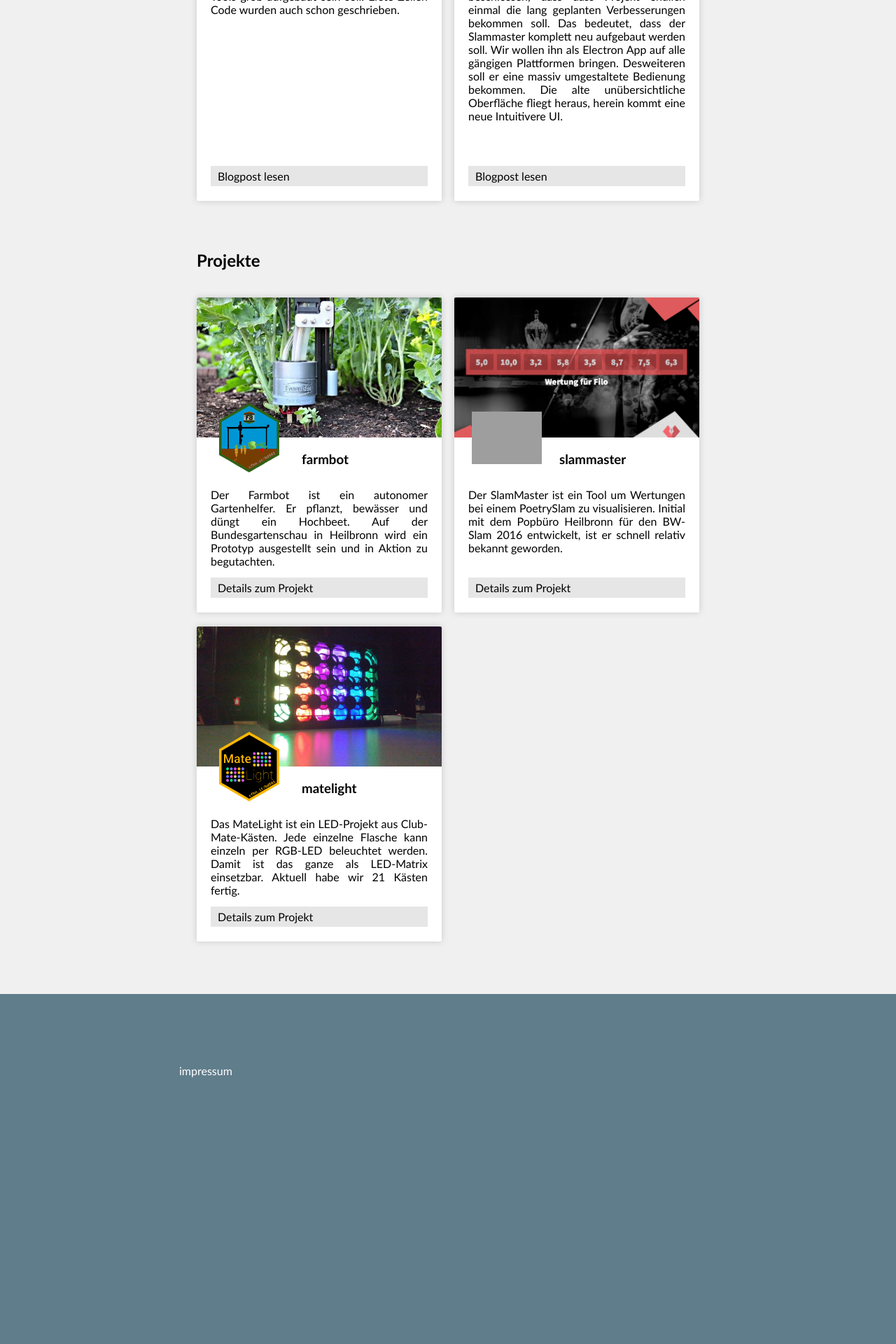
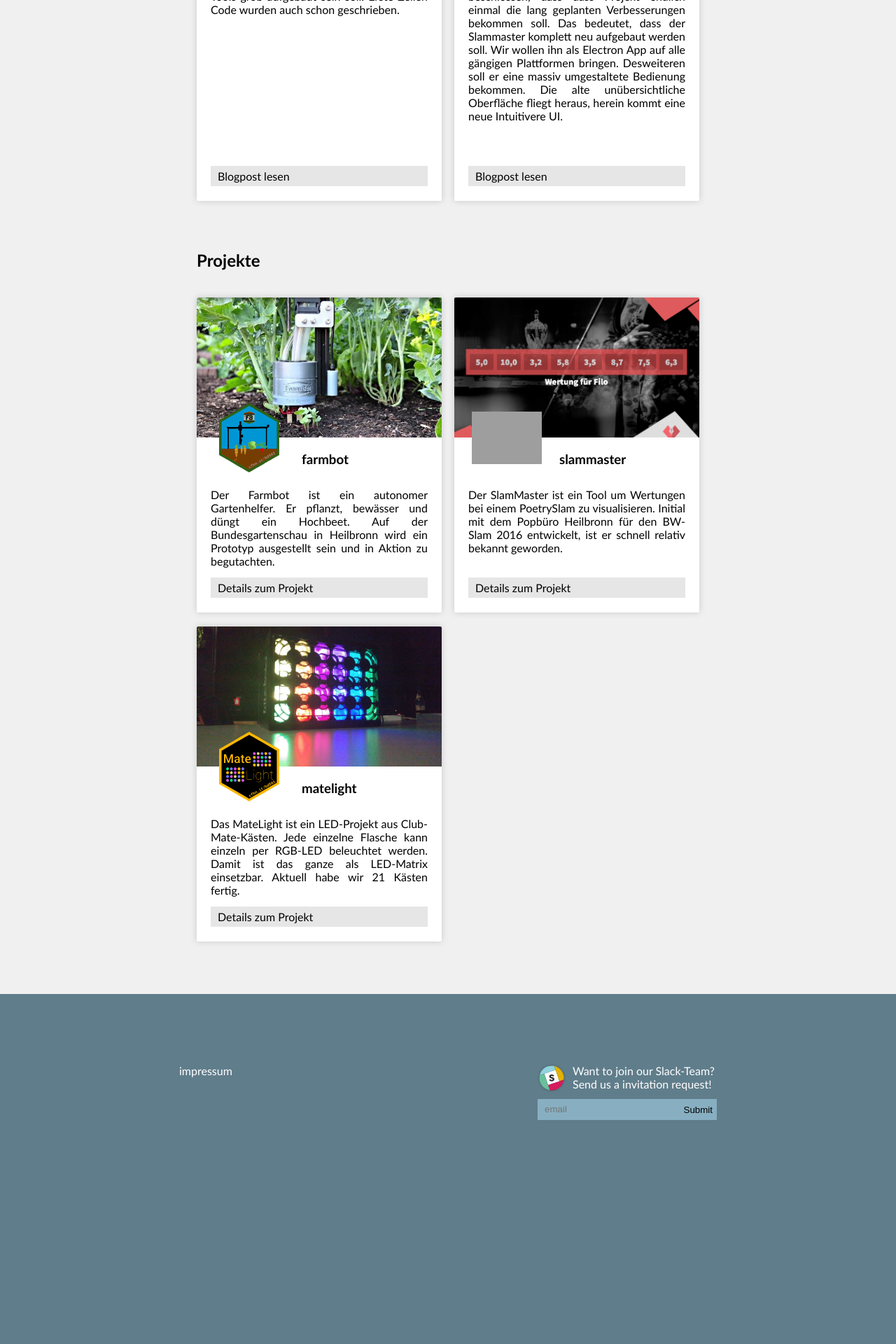
Before and after one commit to opendata-heilbronn/codeforheilbronn-de, a Jekyll site: the page built from index.html, in a window 1280 px wide. Shown: the part 1248-3168 px from the top of the page at 70% size. Built offline with Jekyll 4.4.1, drawn with Linux system fonts in a browser that asks for light colours; nearby versions of some CDN libraries; grey boxes are pictures that could not be loaded.

Commit message:
slack invite in footer

```diff
--- a/_includes/footer.html
+++ b/_includes/footer.html
@@ -5,7 +5,51 @@
         <a href="/impressum.html">impressum</a>
     </section>
 
+    <section>
+
+    </section>
+
+    <section>
+      <div>
+        <form onsubmit="return sendslack()" id="slack-form">
+          <div class="cfh-footer-label">
+            <img class="cfh-footer-logo-image" src="/uploads/logo-slack.svg" />
+            Want to join our Slack-Team? Send us a invitation request!
+          </div>
+          <div class="cfh-footer-input">
+            <input type="email" id="slack-email" placeholder="email" />
+            <input type="submit" />
+          </div>
+          <div class="success hidden">
+            Die Anfrage wurde versendet Wir melden uns so schnell wie möglich!
+          </div>
+        </form>
+    </section>
+
 </div>
+
+<script src="https://cdnjs.cloudflare.com/ajax/libs/jquery/3.2.1/jquery.js"></script>
+<script>
+  function sendslack() {
+    var mail = document.getElementById("slack-email").value;
+
+
+    $.ajax({
+        type: "POST",
+        url: "https://hooks.zapier.com/hooks/catch/2269356/sh039d/",
+        crossDomain: true,
+        data: '{ "email": "' + mail + '"}',
+        success: function (data) {
+          $("#slack-form .success").removeClass("hidden");
+        },
+        error: function (err) {
+            // handle your error logic here
+        }
+    });
+
+    return false;
+  };
+</script>
 
 <script type="application/ld+json">
 {
--- a/styles/main.scss
+++ b/styles/main.scss
@@ -1,6 +1,12 @@
 ---
 
 ---
+
+* {
+    outline: none;
+}
+
+
 
 @import "partials/common.scss";
 @import "partials/navigation.scss";
--- a/styles/partials/footer.scss
+++ b/styles/partials/footer.scss
@@ -8,8 +8,56 @@
     padding: 100px 20vw;
     color: rgb(255,255,255);
 
+    display: flex;
+
     a {
         color: rgb(255,255,255);
         text-decoration: none;
     }
 }
+
+.footer > section {
+    width: 100%;
+}
+
+.footer > section img.cfh-footer-logo-image {
+    max-width: 40px;
+    max-height: 40px;
+    margin-right: 10px;
+}
+
+.footer > section .cfh-footer-label {
+    display: flex;
+}
+
+.footer > section .cfh-footer-input {
+    display: flex;
+}
+
+.footer > section div {
+    margin-bottom: 10px;
+}
+
+.footer > section .cfh-footer-input [type="email"] {
+    width: 100%;
+    background: rgb(135, 175, 193);
+    border: none;
+    line-height: 30px;
+    padding: 0 10px;
+}
+
+.footer > section .success {
+    line-height: 30px;
+    background: rgb(86, 188, 75);
+    border: solid 1px rgb(86, 120, 75);
+    padding: 0 10px;
+}
+
+.footer > section .cfh-footer-input [type="submit"] {
+    background: rgb(135, 175, 193);
+    border: none;
+}
+
+.footer .hidden {
+    display: none;
+}
```
Also changed, not shown: _uploads/logo-slack.svg (added).
